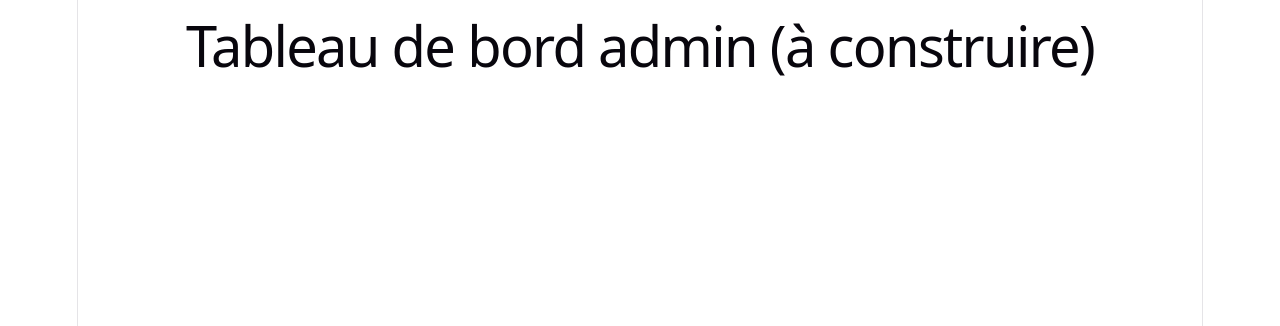
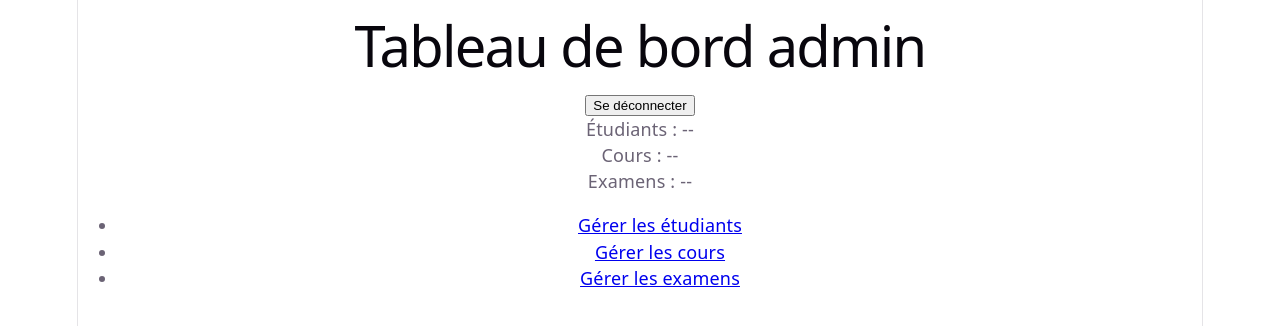
Before and after one commit to heimanoa10-afk/Exam_hub_Web2, a React (Vite) app: page /admin in a window 1280 px wide. Shown: the top 326 px of the page. Built offline with nearby package versions, Linux system fonts and the light colour scheme; sample sign-in values are in the browser's storage.

Commit message:
feat: ajout de AdminDashboard avec navigation vers students/courses/exams

```diff
--- a/src/App.jsx
+++ b/src/App.jsx
@@ -1,6 +1,7 @@
 import { Routes, Route } from "react-router-dom";
 import Login from "./pages/Login";
 import ProtectedRoute from "./router/ProtectedRoute";
+import AdminDashboard from "./pages/admin/AdminDashboard";
 
 function App() {
   return (
@@ -10,7 +11,7 @@ function App() {
         path="/admin"
         element={
           <ProtectedRoute allowedRole="admin">
-            <h1>Tableau de bord admin (à construire)</h1>
+            <AdminDashboard />
           </ProtectedRoute>
         }
       />
--- /dev/null
+++ b/src/pages/admin/AdminDashboard.jsx
@@ -0,0 +1,25 @@
+import { Link } from "react-router-dom";
+import { useAuth } from "../../context/AuthContext";
+
+export default function AdminDashboard() {
+  const { logout } = useAuth();
+
+  return (
+    <div>
+      <h1>Tableau de bord admin</h1>
+      <button onClick={logout}>Se déconnecter</button>
+      <div>
+        <p>Étudiants : --</p>
+        <p>Cours : --</p>
+        <p>Examens : --</p>
+      </div>
+      <nav>
+        <ul>
+          <li><Link to="/admin/students">Gérer les étudiants</Link></li>
+          <li><Link to="/admin/courses">Gérer les cours</Link></li>
+          <li><Link to="/admin/exams">Gérer les examens</Link></li>
+        </ul>
+      </nav>
+    </div>
+  );
+}
```
